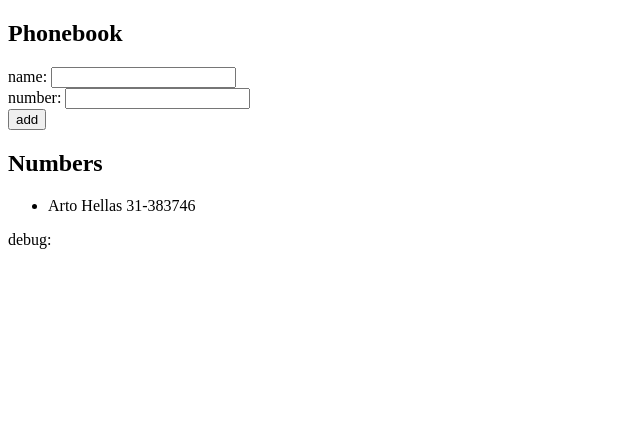
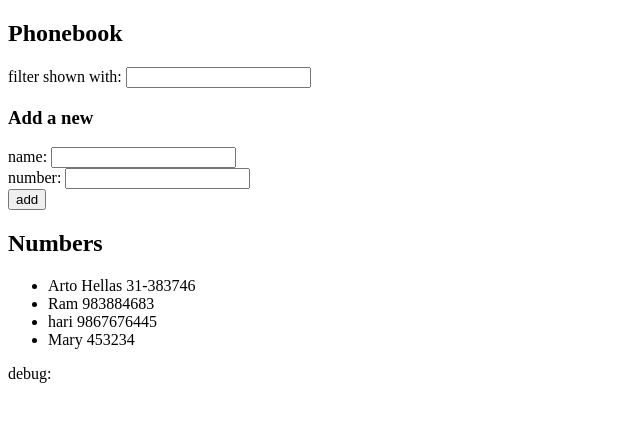
Before and after one commit to Aashishdh/fullstackopen-exercises, a React (Vite) app in the folder Part2-phonebook-2.6_2.10/: page / in a window 1280 px wide. Shown: the top 422 px of the page, without its empty margins (0-640 px from the left). Built offline with nearby package versions, Linux system fonts and the light colour scheme.

Commit message:
search field created and 2.9 is now completed

```diff
--- a/Part2-phonebook-2.6_2.10/src/App.jsx
+++ b/Part2-phonebook-2.6_2.10/src/App.jsx
@@ -2,11 +2,17 @@ import { useState } from 'react'
 
 const App = () => {
   const [persons, setPersons] = useState([
-    { name: 'Arto Hellas' ,number:'31-383746'}
+    { name: 'Arto Hellas' ,number:'31-383746'},
+    { name: 'Ram', number: '983884683' },
+    { name: 'hari', number: '9867676445' },
+    { name: 'Mary', number: '453234' }
   ])
   const [newName, setNewName] = useState('')
   // useState for number
   const [newNumber, setnewNumber] = useState('')
+
+  // Usestate for filter
+   const [filter, setFilter] = useState('')
 
   const addperson=(e)=>{
     e.preventDefault();
@@ -30,10 +36,24 @@ const App = () => {
    const handlenumberChange = (event) => {
     setnewNumber(event.target.value)
   }
+  const handleFilterChange = (event) => {
+    setFilter(event.target.value)
+
+  }
+
+  // filter persons case-insensitively
+  const personsToShow = persons.filter(elem =>
+    elem.name.toLowerCase().includes(filter.toLowerCase())
+  )
 
   return (
     <div>
       <h2>Phonebook</h2>
+      {/* Created filter input */}
+      <div>
+        filter shown with: <input value={filter} onChange={handleFilterChange} />
+      </div>
+      <h3>Add a new</h3>
       <form onSubmit={addperson}>
         <div>
           name: <input value={newName} onChange={handleNameChange} />
@@ -49,7 +69,7 @@ const App = () => {
       <h2>Numbers</h2>
 
       <ul>
-        {persons.map(person=><li key={person.name}>{person.name} {' '}{person.number}</li>)}
+        {personsToShow.map(person=><li key={person.name}>{person.name} {' '}{person.number}</li>)}
       </ul>
 
 
```
